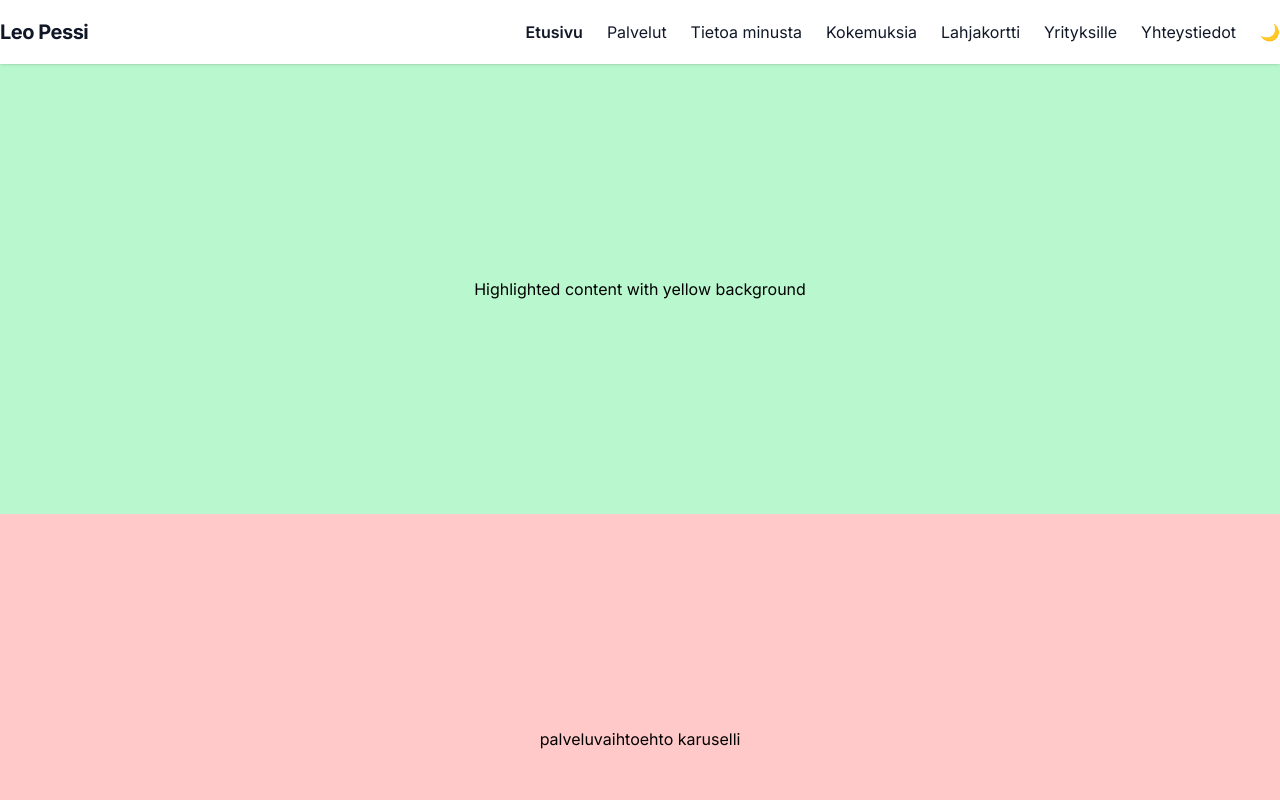
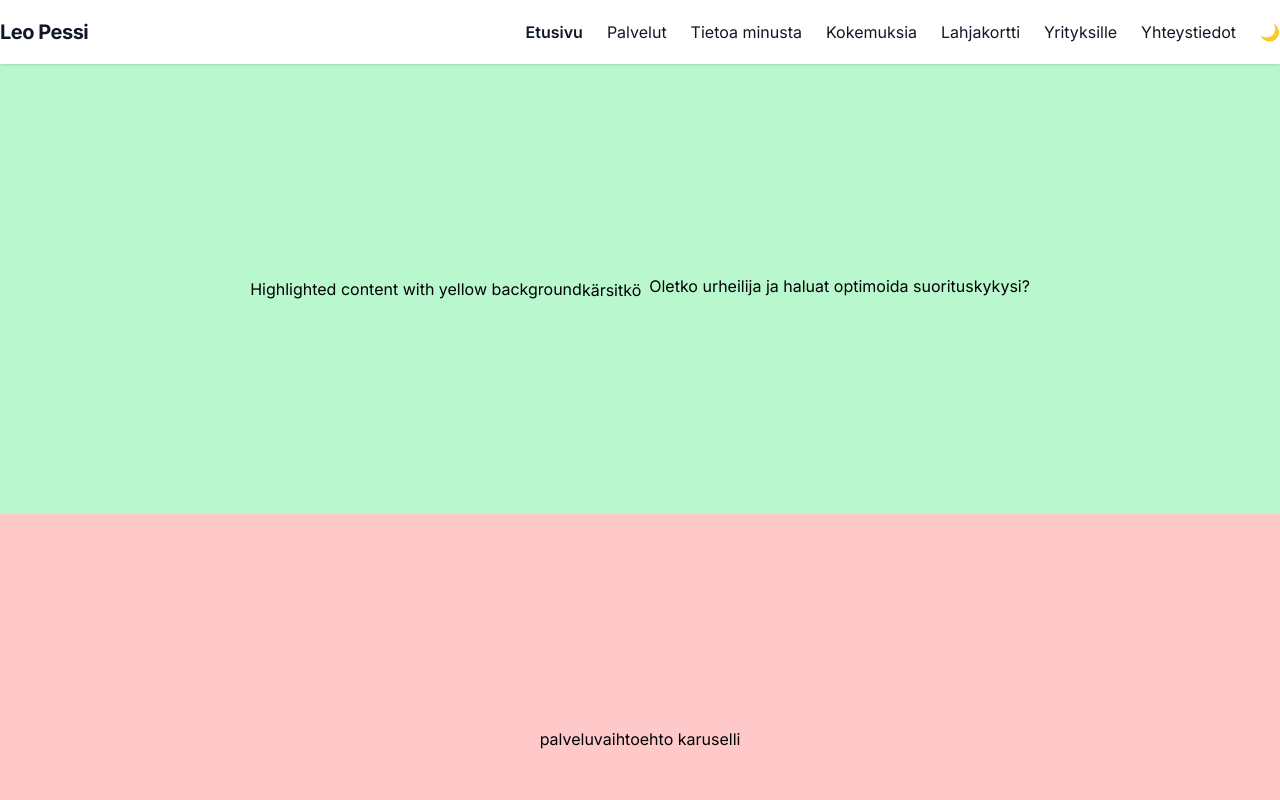
Before and after one commit to J-Laine/leo_ns, a Next.js app: page / in a window 1280 px wide. Shown: the top 800 px of the page. Built offline with nearby package versions, Linux system fonts and the light colour scheme.

Commit message:
Added wordAnimation

```diff
--- a/src/app/globals.css
+++ b/src/app/globals.css
@@ -1,23 +1,7 @@
 /* globals.css */
 @import "tailwindcss/preflight";
 @import 'tailwindcss';
-@tailwind utilities;
 
-
-@layer components {
-  .btn-primary {
-    @apply bg-blue-600 hover:bg-blue-700 text-white font-medium px-5 py-2 rounded-2xl shadow-md transition;
-  }
-  .btn-secondary {
-    @apply bg-white dark:bg-zinc-800 border border-zinc-300 dark:border-zinc-600 text-zinc-800 dark:text-zinc-200 px-5 py-2 rounded-2xl shadow-sm transition hover:bg-zinc-100 dark:hover:bg-zinc-700;
-  }
-  .card {
-    @apply bg-white dark:bg-zinc-800 p-6 rounded-xl shadow-lg border border-zinc-100 dark:border-zinc-700 transition hover:shadow-xl;
-  }
-  .input {
-    @apply w-full px-4 py-2 border border-zinc-300 dark:border-zinc-600 rounded-md bg-white dark:bg-zinc-900 text-zinc-900 dark:text-zinc-100 placeholder-zinc-500 dark:placeholder-zinc-400 focus:outline-none focus:ring-2 focus:ring-blue-500;
-  }
-}
 
 @layer utilities {
   .animate-fade-in {
@@ -28,3 +12,31 @@
     to { opacity: 1; transform: translateY(0); }
   }
 }
+
+/* for clockwork word animation */
+.animated-heading {
+  font-family: inherit;
+  font-size: 1.5rem;
+  line-height: 1.5;
+  margin: 1.5rem 0;
+  display: flex;
+  flex-wrap: wrap;
+  align-items: center;
+  gap: 0.5rem;
+}
+
+.word-wrapper {
+  position: relative;
+  display: inline-block;
+  overflow: hidden;
+  height: 2em;
+  margin-left: 0.5rem;
+  vertical-align: top;
+}
+
+.rotating-word {
+  position: absolute;
+  display: block;
+  white-space: nowrap;
+  width: 100%;
+}
--- a/src/app/page.tsx
+++ b/src/app/page.tsx
@@ -1,17 +1,19 @@
 import Image from 'next/image';
 import Link from 'next/link';
+import ClockWordAnimation from "../components/ClockwordAnimation";
 
 export default function Home() {
   return (
     <>
         <div className="bg-green-200 p-8 h-[450px] text-black flex items-center justify-center">
-              Highlighted content with yellow background
+            Highlighted content with yellow background
+             <ClockWordAnimation />
         </div>
         <div className="bg-red-200 p-8 h-[450px] text-black flex items-center justify-center">
-            palveluvaihtoehto karuselli
+          palveluvaihtoehto karuselli
         </div>
         <div className="bg-blue-200 p-8 h-[650px] text-black flex items-center justify-center">
-            yhetydenottolomake jne
+          yhetydenottolomake jne
         </div>
     </>
   );
--- /dev/null
+++ b/src/components/ClockwordAnimation.tsx
@@ -0,0 +1,35 @@
+"use client";
+
+import { useEffect, useState } from "react";
+import styles from '../css/ClockWordAnimation.module.css'
+
+const sentences = ["Kärsitkö niska-hartijakivuista näyttöpäätetyön takia?", "Oletko urheilija ja haluat optimoida suorituskykysi?", "Oli vaivasi mikä tahansa, teen parhaani sen ratkaisemiseksi!"];
+
+export default function ClockWordAnimation() {
+  const [index, setIndex] = useState(0);
+  const [isAnimating, setIsAnimating] = useState(false);
+
+  useEffect(() => {
+    const interval = setInterval(() => {
+      setIsAnimating(true);
+      setTimeout(() => {
+        setIndex((prev) => (prev + 1) % sentences.length);
+        setIsAnimating(false);
+      }, 300); // Matches the animation duration
+    }, 4000);
+    return () => clearInterval(interval);
+  }, []);
+
+  return (
+    <h1 className="font-semibold text-2xl md:text-3xl">
+      kärsitkö
+      <span className={styles.wordWrapper}>
+        <span
+          className={`${styles.rotatingWord} ${isAnimating ? styles.animateOut : styles.animateIn}`}
+        >
+          {sentences[index]}
+        </span>
+      </span>
+    </h1>
+  );
+}
--- /dev/null
+++ b/src/css/ClockWordAnimation.module.css
@@ -0,0 +1,41 @@
+.wordWrapper {
+  position: relative;
+  display: inline-block;
+  margin-left: 0.5rem;
+  overflow: hidden;
+}
+
+.rotatingWord {
+  display: block;
+  white-space: nowrap;
+}
+
+.animateIn {
+  animation: fadeIn 0.3s cubic-bezier(0.25, 0.1, 0.25, 1.0) forwards;
+}
+
+.animateOut {
+  animation: fadeOut 0.3s cubic-bezier(0.25, 0.1, 0.25, 1.0) forwards;
+}
+
+@keyframes fadeIn {
+  0% {
+    opacity: 0;
+    transform: translateY(10px);
+  }
+  100% {
+    opacity: 1;
+    transform: translateY(0);
+  }
+}
+
+@keyframes fadeOut {
+  0% {
+    opacity: 1;
+    transform: translateY(0);
+  }
+  100% {
+    opacity: 0;
+    transform: translateY(-10px);
+  }
+}
```
